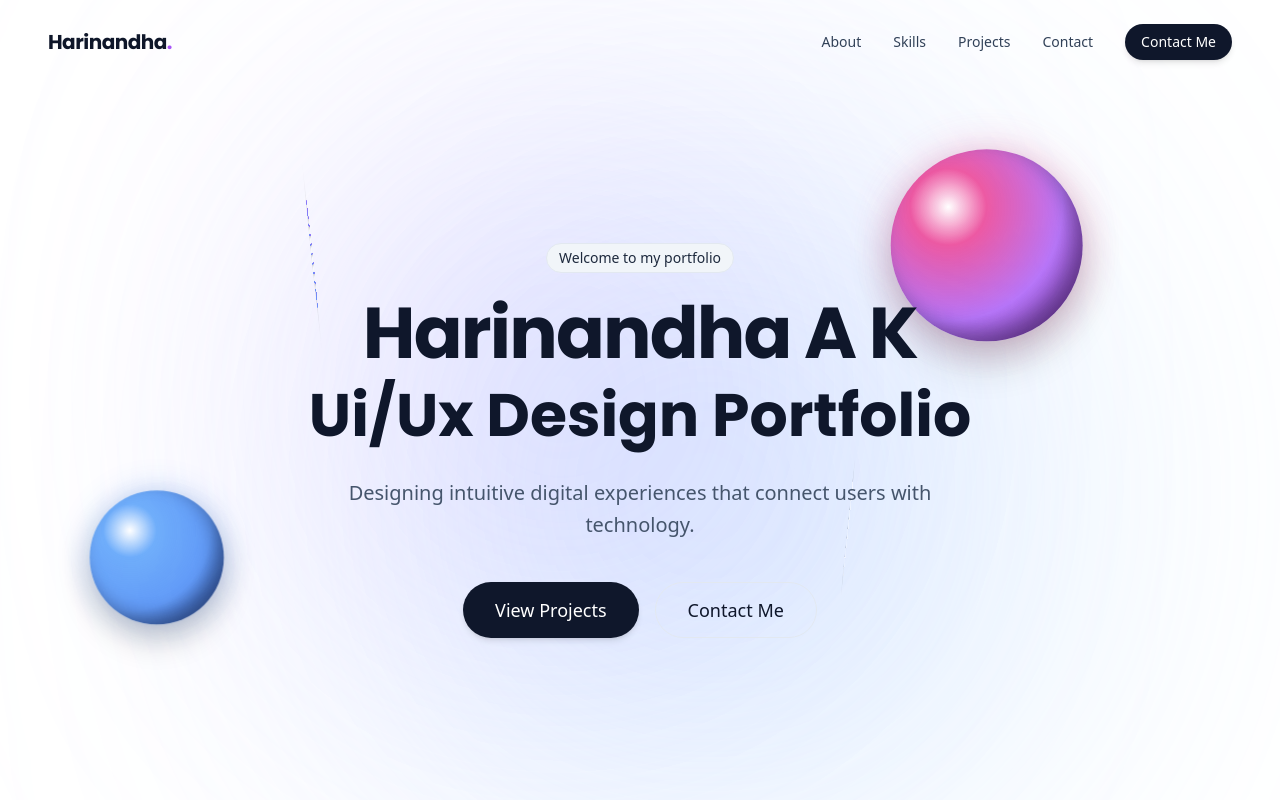
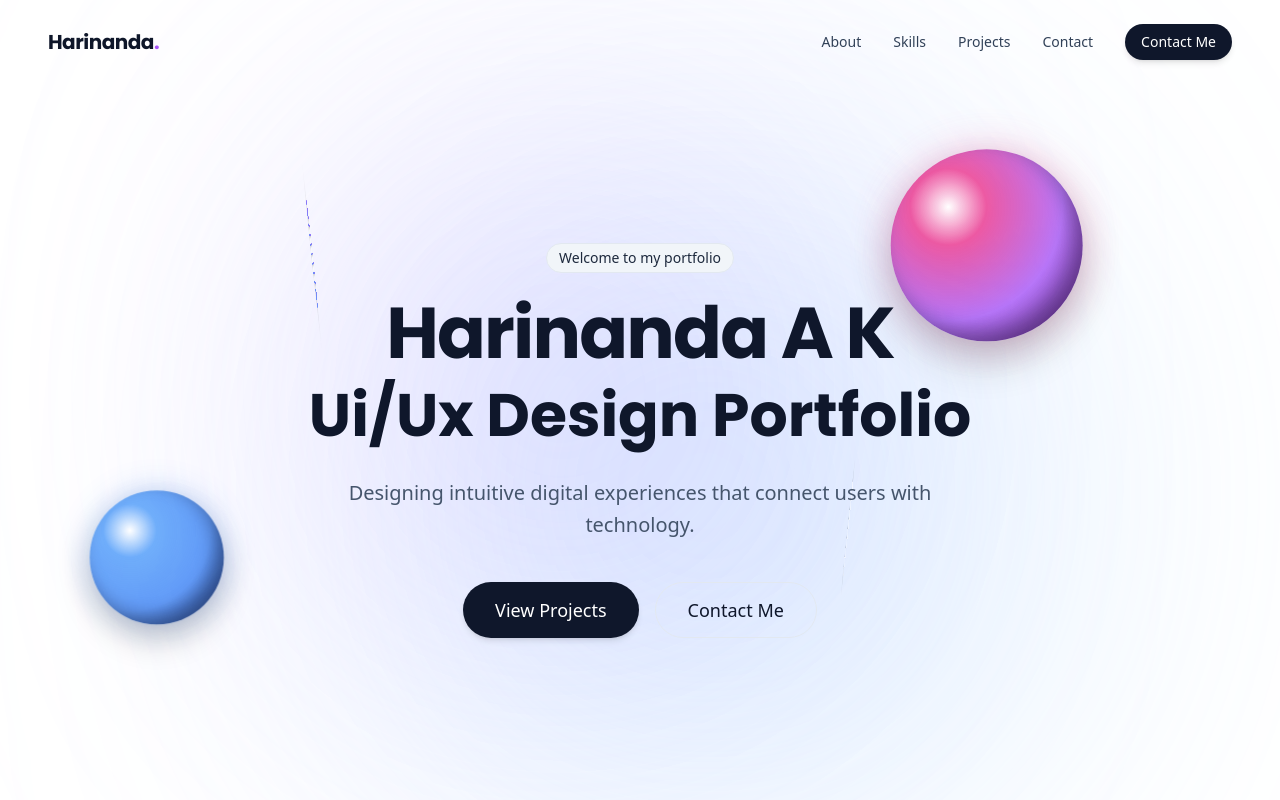
Before and after one commit to ayushrajendrans/harinandha, a Next.js app: page / in a window 1280 px wide. Shown: the top 800 px of the page. Built offline with nearby package versions, Linux system fonts and the light colour scheme.

Commit message:
Corrected spelling from Harinandha to Harinanda as per user request

```diff
--- a/src/app/layout.tsx
+++ b/src/app/layout.tsx
@@ -14,8 +14,8 @@ const poppins = Poppins({
 });
 
 export const metadata: Metadata = {
-  title: "Harinandha A K | UI/UX Designer",
-  description: "Portfolio of Harinandha A K, a UI/UX Designer crafting intuitive digital experiences.",
+  title: "Harinanda A K | UI/UX Designer",
+  description: "Portfolio of Harinanda A K, a UI/UX Designer crafting intuitive digital experiences.",
 };
 
 import { cn } from "@/lib/utils";
--- a/src/components/Footer.tsx
+++ b/src/components/Footer.tsx
@@ -3,7 +3,7 @@ export const Footer = () => {
         <footer className="w-full py-8 border-t border-slate-100 mt-24">
             <div className="container mx-auto px-6 md:px-12 flex flex-col md:flex-row items-center justify-between">
                 <p className="text-sm text-slate-500 mb-4 md:mb-0">
-                    © {new Date().getFullYear()} Harinandha A K. All rights reserved.
+                    © {new Date().getFullYear()} Harinanda A K. All rights reserved.
                 </p>
                 <div className="flex items-center space-x-6">
                     <a href="https://dribbble.com" target="_blank" rel="noreferrer" className="text-slate-400 hover:text-purple-500 transition-colors">
--- a/src/components/Hero.tsx
+++ b/src/components/Hero.tsx
@@ -111,7 +111,7 @@ export const Hero = () => {
                         transition={{ duration: 0.7, delay: 0.1 }}
                         className="text-5xl md:text-7xl font-bold font-poppins tracking-tight mb-4 text-slate-900"
                     >
-                        Harinandha A K
+                        Harinanda A K
                     </motion.h1>
 
                     <motion.h2
--- a/src/components/Navbar.tsx
+++ b/src/components/Navbar.tsx
@@ -34,7 +34,7 @@ export const Navbar = () => {
         >
             <div className="container mx-auto px-6 md:px-12 flex items-center justify-between">
                 <Link href="/" className="text-xl font-bold font-poppins tracking-tight">
-                    Harinandha<span className="text-purple-500">.</span>
+                    Harinanda<span className="text-purple-500">.</span>
                 </Link>
 
                 {/* Desktop Nav */}
```
